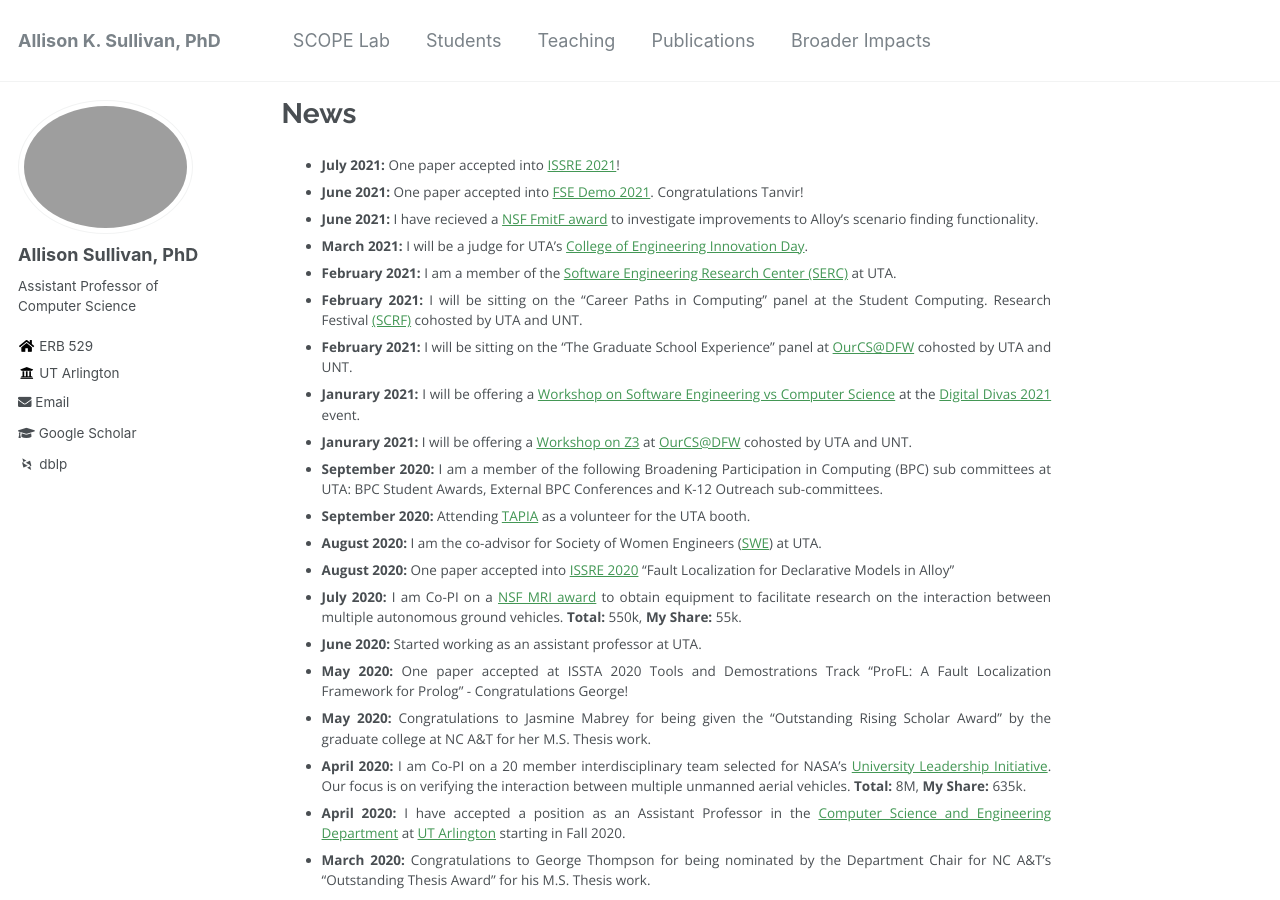
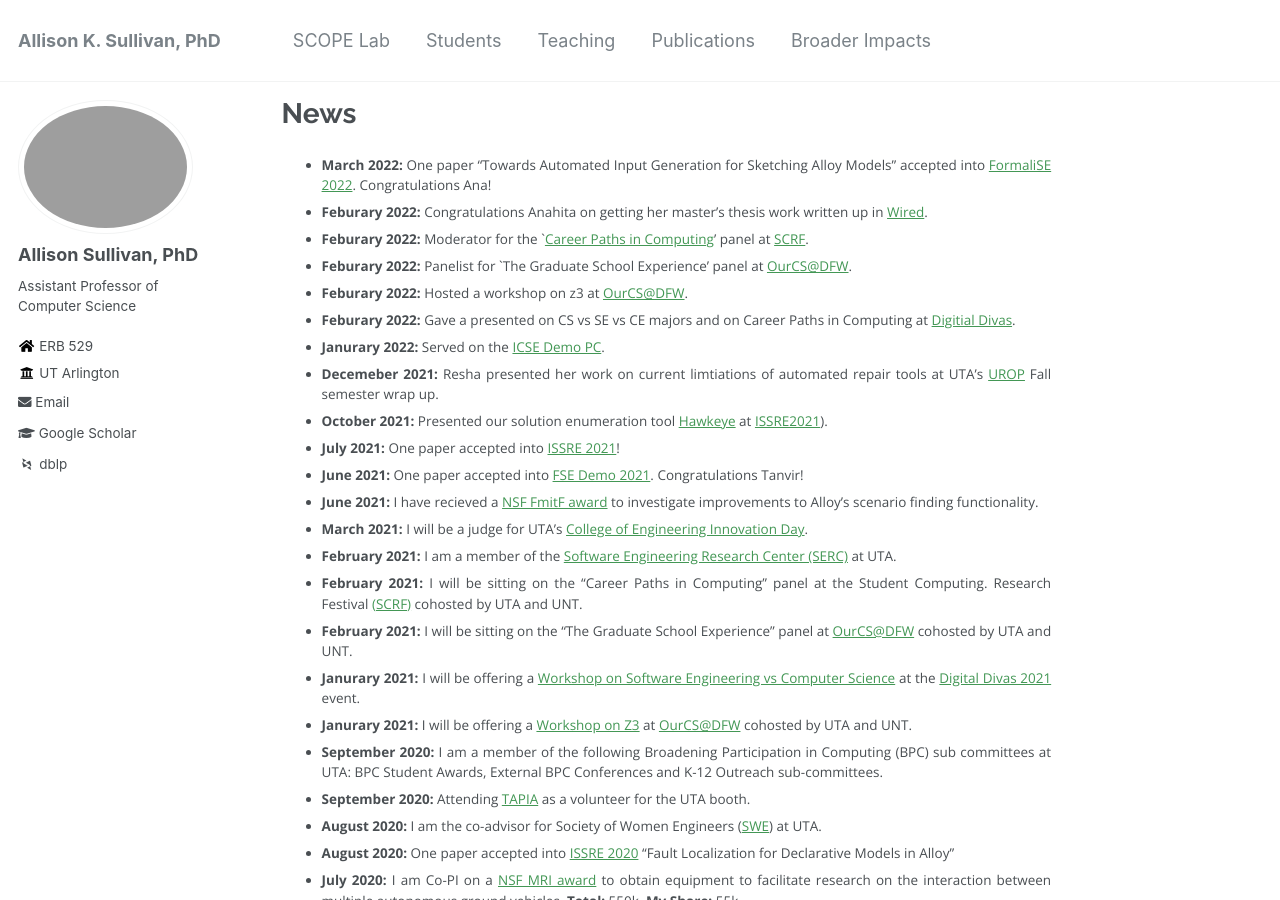
Before and after one commit to Allisonius/allisonius.github.io, a Jekyll site: the page built from _pages/news.md, in a window 1280 px wide and 900 px high. Built offline with Jekyll 4.4.1, drawn with Linux system fonts in a browser that asks for light colours; some web fonts are replaced.

Commit message:
Update news.md

```diff
--- a/_pages/news.md
+++ b/_pages/news.md
@@ -3,6 +3,15 @@ title: "News"
 permalink: /news/
 author_profile: true
 ---
+* **March 2022:** One paper "Towards Automated Input Generation for Sketching Alloy Models" accepted into [FormaliSE 2022](https://conf.researchr.org/home/icse-2022/Formalise-2022#:~:text=of%20software%20systems.-,Originally%20a%20successful%20satellite%20workshop%20of%20ICSE%2C%20since%202018%20FormaliSE,%2C%20PA%20(or%20online).). Congratulations Ana!
+* **Feburary 2022:** Congratulations Anahita on getting her master's thesis work written up in [Wired](https://www.wired.com/story/job-applicants-hack-resume-reading-software/).
+* **Feburary 2022:** Moderator for the `[Career Paths in Computing](https://uta.engineering/scrf/keynote.php#panel)' panel at [SCRF](https://uta.engineering/scrf/).
+* **Feburary 2022:** Panelist for `The Graduate School Experience' panel at [OurCS@DFW](https://uta.engineering/ourcs/).
+* **Feburary 2022:** Hosted a workshop on z3 at [OurCS@DFW](https://uta.engineering/ourcs/).
+* **Feburary 2022:** Gave a presented on CS vs SE vs CE majors and on Career Paths in Computing at [Digitial Divas](https://digital-divas.weebly.com/).
+* **Janurary 2022:** Served on the [ICSE Demo PC](https://conf.researchr.org/track/icse-2022/icse-2022-demo---demonstrations).
+* **Decemeber 2021:** Resha presented her work on current limtiations of automated repair tools at UTA's [UROP](https://www.uta.edu/research/opportunities/undergraduate-research/programs/urop) Fall semester wrap up.
+* **October 2021:** Presented our solution enumeration tool [Hawkeye](https://github.com/alloy-hawkeye/Hawkeye) at [ISSRE2021](https://2021.issre.net/)).
 * **July 2021:** One paper accepted into [ISSRE 2021](https://2021.issre.net/)!
 * **June 2021:** One paper accepted into [FSE Demo 2021](https://2021.esec-fse.org/track/fse-2021-demonstrations). Congratulations Tanvir!
 * **June 2021:** I have recieved a [NSF FmitF award](https://www.nsf.gov/awardsearch/showAward?AWD_ID=2123341&HistoricalAwards=false) to investigate improvements to Alloy's scenario finding functionality.
```
